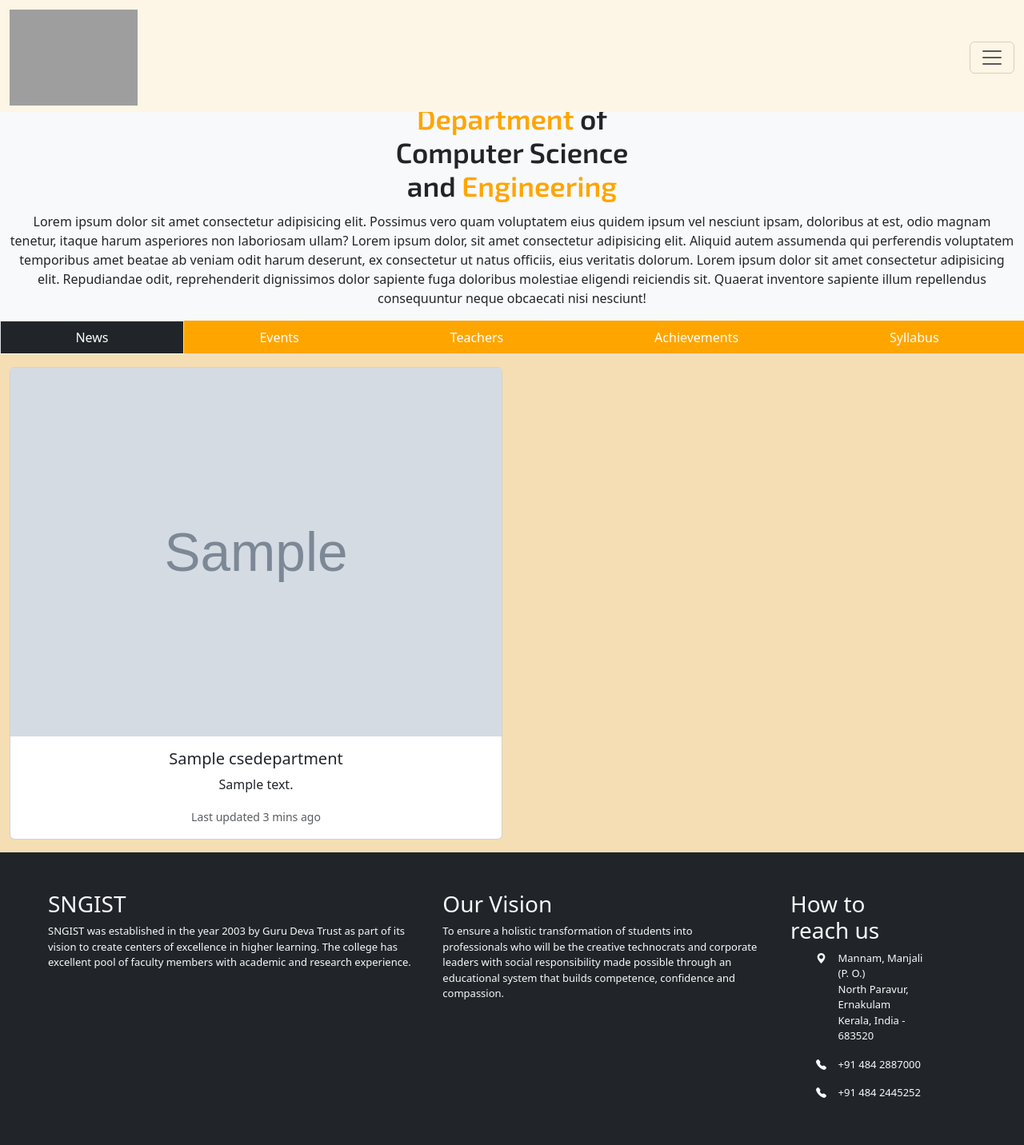
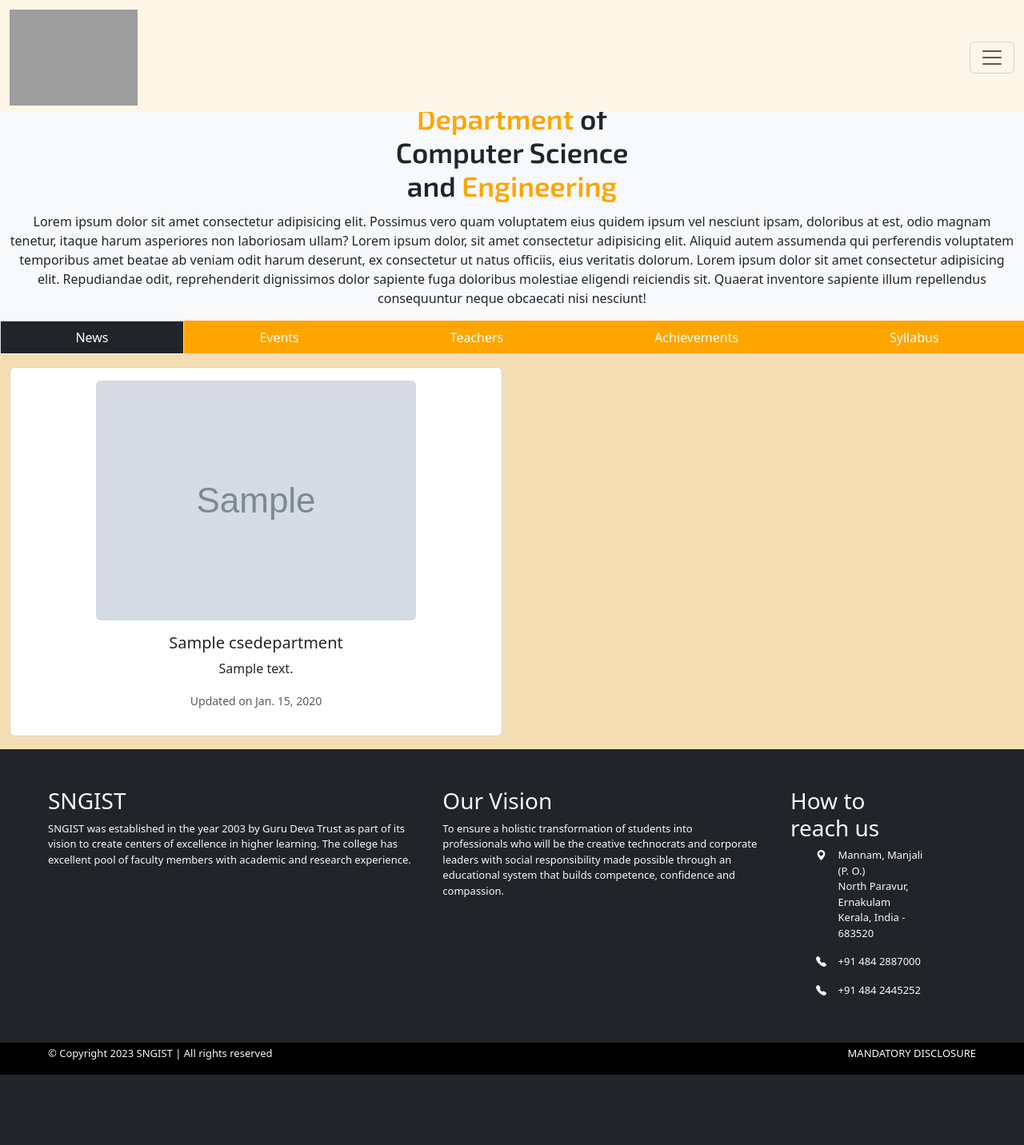
Before and after one commit to Jenin82/django-web, a Django app: page /cse_dept/ in a window 1280 px wide. Shown: the top 1432 px of the page at 80% size. After the commit the page ends 1344 px from the top, so only its background shows below. Run offline with Django 4.2, Linux system fonts and the light colour scheme; tables that the repository leaves empty hold one stand-in row (values such as "Sample post"); grey boxes marked "Sample" are stand-in pictures; some libraries are stand-ins or nearby versions; grey boxes are pictures that could not be loaded.

Commit message:
cse news main page done

```diff
--- a/website/templates/website/cse_dept.html
+++ b/website/templates/website/cse_dept.html
@@ -35,6 +35,10 @@
 	}
 	body{
 		background-color: wheat !important;
+	}
+	.img-max {
+		max-width: 40rem;
+		max-height: 20rem;
 	}
 
 </style>
@@ -89,13 +93,17 @@
 	<center>
 		<div class="row">
 		{% for department in dept %}
-			<div class="col-lg-6 col-12">
-				<div class="card mt-3 lg-w-75">
-					<img src="{{department.image}}" class="card-img-top img-fluid" alt="News Image">
+			<div class="col-lg-6 col-12 pb-3">
+				<div class="card mt-3 lg-w-75 h-100">
+					<div class="img-max mx-auto pt-lg-3">
+						<a href="">
+						<img src="{{department.image}}" class="card-img-top img-fluid rounded" alt="News Image">
+						</a>
+					</div>
 					<div class="card-body">
 						<h5 class="card-title">{{department.title}}</h5>
 						<p class="card-text">{{department.description}}</p>
-						<p class="card-text"><small class="text-body-secondary">Last updated 3 mins ago</small></p>
+						<p class="card-text"><small class="text-body-secondary">Updated on {{department.created|date}}</small></p>
 					</div>
 				</div>
 			</div>
```
